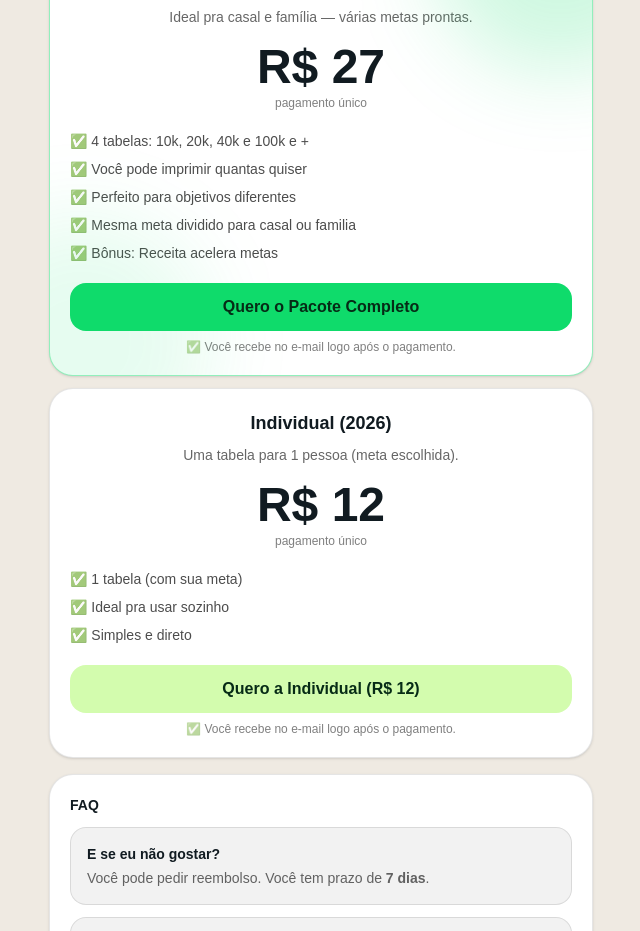
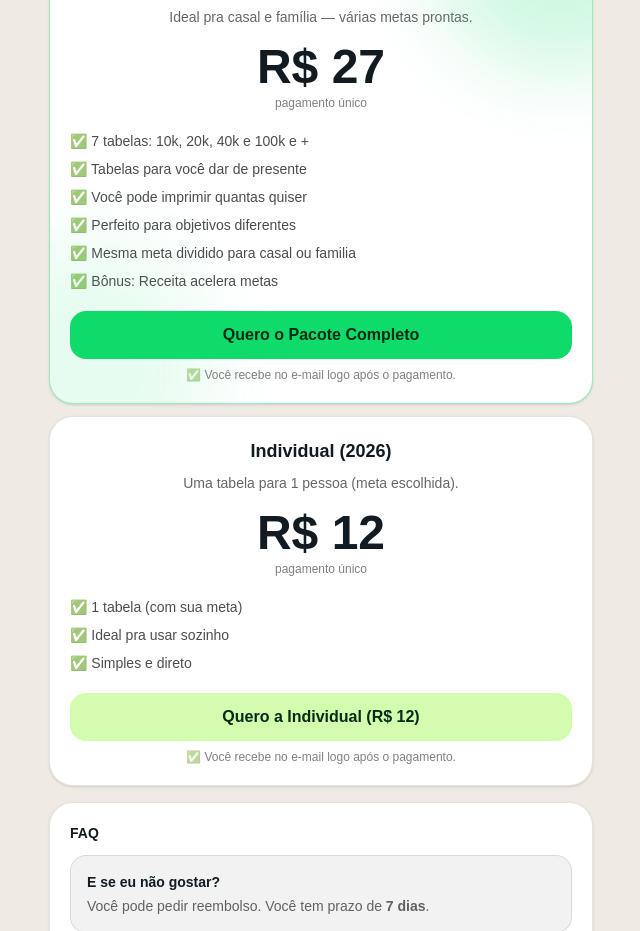
Before and after one commit to gregonocode/creative-nails, a Next.js app: page /funil/oferta in a window 1280 px wide. Shown: the part 1440-2371 px from the top of the page, without its empty margins (319-959 px from the left). Built offline with nearby package versions, Linux system fonts and the light colour scheme.

Commit message:
novoas alterações

```diff
--- a/app/funil/oferta/page.tsx
+++ b/app/funil/oferta/page.tsx
@@ -345,7 +345,8 @@ export default function OfertaPage() {
             </div>
 
             <ul className="mt-5 space-y-2 text-sm text-black/70">
-              <li>✅ 4 tabelas: 10k, 20k, 40k e 100k e +</li>
+              <li>✅ 7 tabelas: 10k, 20k, 40k e 100k e +</li>
+              <li>✅ Tabelas para você dar de presente </li>
               <li>✅ Você pode imprimir quantas quiser</li>
               <li>✅ Perfeito para objetivos diferentes</li>
               <li>✅ Mesma meta dividido para casal ou familia</li>
```
